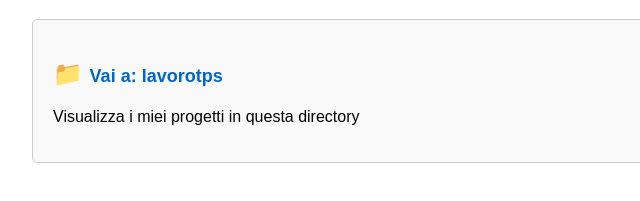
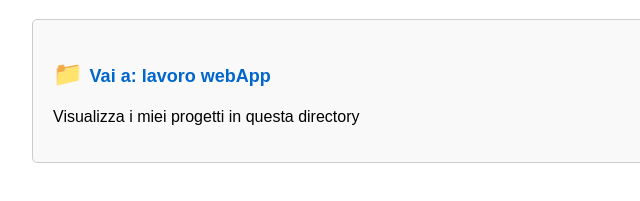
Before and after one commit to SimonettiRiccardo-itis/Curriculum, a plain HTML site: page index.html in a window 1280 px wide. Shown: the part 131-332 px from the top of the page, 208-848 px from the left. Drawn offline with Linux system fonts and the light colour scheme.

Commit message:
Update index.html

```diff
--- a/index.html
+++ b/index.html
@@ -33,7 +33,7 @@
     <h1>I miei lavori</h1>
 
     <div class="link-box">
-        <h2>📁 <a href="../lavorotps/">Vai a: lavorotps</a></h2>
+        <h2>📁 <a href="lavoro%20webApp/">Vai a: lavoro webApp</a></h2>
         <p>Visualizza i miei progetti in questa directory</p>
     </div>
 
```
